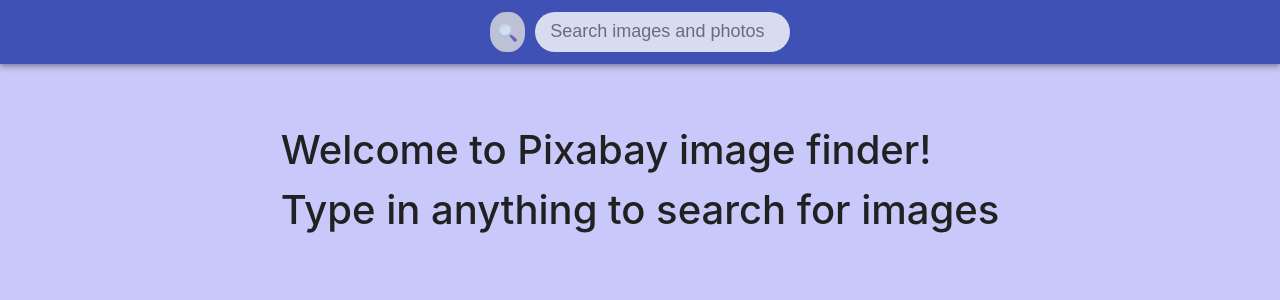
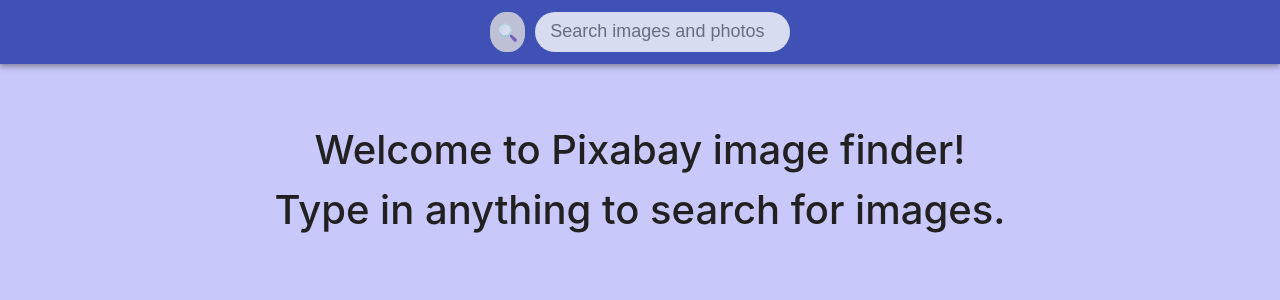
Before and after one commit to barteknr1/Pixabay-image-finder, a React (Create React App) app: page / in a window 1280 px wide. Shown: the top 300 px of the page. Built offline with nearby package versions, Linux system fonts and the light colour scheme.

Commit message:
Update packages

```diff
--- a/package.json
+++ b/package.json
@@ -1,5 +1,5 @@
 {
-  "name": "Pixabay image finder",
+  "name": "Pixabay-image-finder",
   "version": "0.1.0",
   "private": true,
   "homepage": "https://barteknr1.github.io/Pixabay-image-finder/",
@@ -11,7 +11,9 @@
     "react": "^18.1.0",
     "react-dom": "^18.1.0",
     "react-loader-spinner": "^5.3.4",
-    "react-scripts": "5.0.1",
+    "react-scripts": "^5.0.1",
+    "source-map-resolve": "^0.6.0",
+    "svgo": "^3.0.3",
     "web-vitals": "^2.1.3"
   },
   "scripts": {
--- a/src/components/App.jsx
+++ b/src/components/App.jsx
@@ -87,7 +87,7 @@ const App = () => {
           {queryData.length !== totalHits && <Button onClick={handleLoadMore} label={"Load More"} />}
         </>
       ) : (
-        <p className="noResult">Welcome to Pixabay image finder!<br />Type in anything to search for images</p>
+        <p className="noResult">Welcome to Pixabay image finder!<br />Type in anything to search for images.</p>
       )}
       {isModalOpen && <Modal isModalOpen={isModalOpen} closeModal={closeModal} alt={alt} largeImageURL={largeImageURL} />}
     </>
--- a/src/styles.css
+++ b/src/styles.css
@@ -39,6 +39,7 @@ ol {
 }
 .noResult,
 .error {
+  text-align: center;
   display: flex;
   align-items: center;
   justify-content: center;
```
Also changed, not shown: 1 other file (tests, documents, lock files or other folders).
